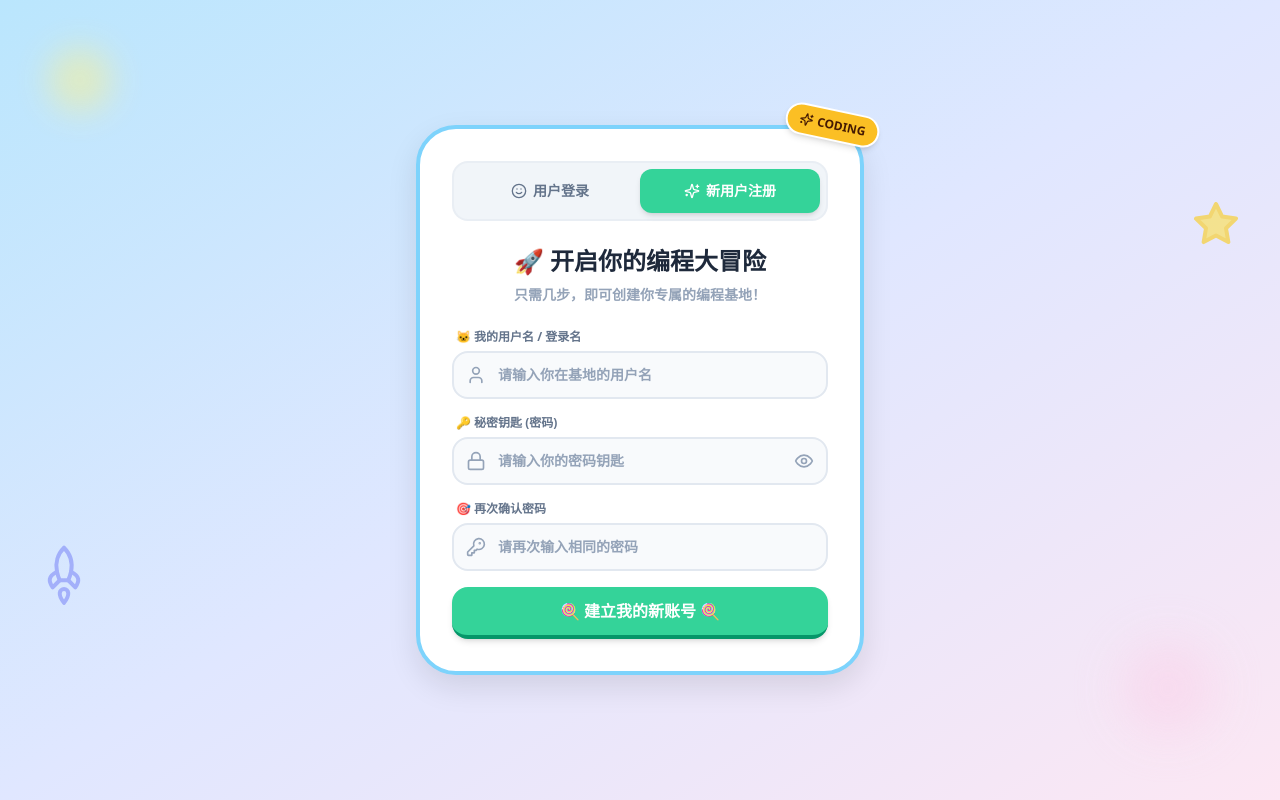
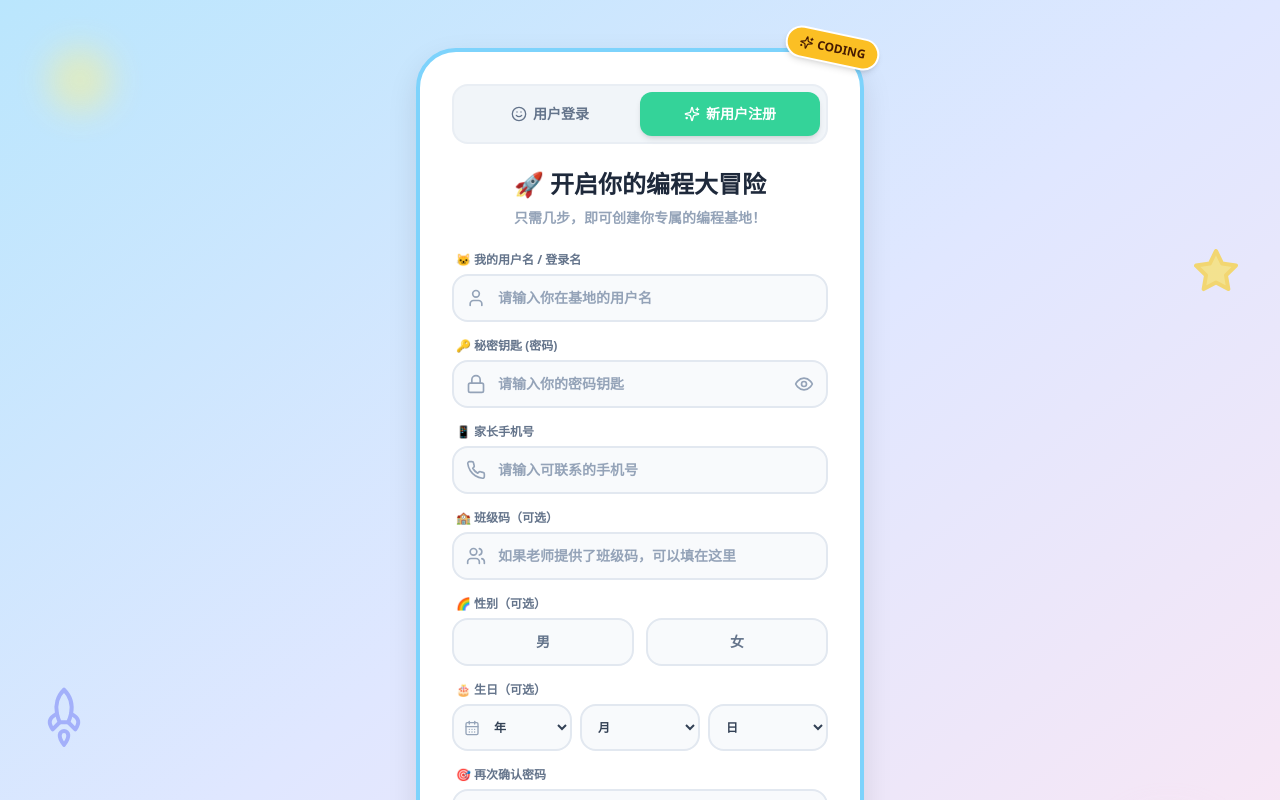
Before and after one commit to jerryshi1968/teaching-p5js, a React (Vite) app in the folder frontend/: page /teaching-p5js/login in a window 1280 px wide. Both pictures are taken after a click on the button "新用户注册". Shown: the top 800 px of the page. Built offline with nearby package versions, Linux system fonts and the light colour scheme.

Commit message:
在注册中，增加： 1. 手机号，必选（先不做手机验证码功能） 2. 班级码，可选 2. 性别，可选 3. 生日（年/月/日），可选

```diff
--- a/frontend/src/pages/Login.jsx
+++ b/frontend/src/pages/Login.jsx
@@ -1,7 +1,17 @@
 import React, { useState } from 'react';
 import { useNavigate } from 'react-router-dom';
-import { User, Lock, Eye, EyeOff, KeyRound, AlertCircle, Smile, Sparkles, Star, Rocket } from 'lucide-react';
+import { User, Lock, Eye, EyeOff, KeyRound, AlertCircle, Smile, Sparkles, Star, Rocket, Phone, Users, CalendarDays } from 'lucide-react';
 import { useAppDialog } from '../hooks/useAppDialog';
+
+const currentYear = new Date().getFullYear();
+const birthdayYears = Array.from({ length: 30 }, (_, index) => currentYear - index);
+const birthdayMonths = Array.from({ length: 12 }, (_, index) => index + 1);
+const birthdayDays = Array.from({ length: 31 }, (_, index) => index + 1);
+const isValidBirthday = (year, month, day) => {
+  const birthday = `${year}-${String(month).padStart(2, '0')}-${String(day).padStart(2, '0')}`;
+  const date = new Date(`${birthday}T00:00:00.000Z`);
+  return date.toISOString().slice(0, 10) === birthday;
+};
 
 const Login = () => {
   const navigate = useNavigate();
@@ -12,6 +22,12 @@ const Login = () => {
   const [username, setUsername] = useState('');
   const [password, setPassword] = useState('');
   const [confirmPassword, setConfirmPassword] = useState(''); // 仅注册时使用
+  const [phone, setPhone] = useState('');
+  const [classCode, setClassCode] = useState('');
+  const [gender, setGender] = useState('');
+  const [birthdayYear, setBirthdayYear] = useState('');
+  const [birthdayMonth, setBirthdayMonth] = useState('');
+  const [birthdayDay, setBirthdayDay] = useState('');
 
   const [showPassword, setShowPassword] = useState(false);
   const [errorMsg, setErrorMsg] = useState('');
@@ -23,6 +39,12 @@ const Login = () => {
     setUsername('');
     setPassword('');
     setConfirmPassword('');
+    setPhone('');
+    setClassCode('');
+    setGender('');
+    setBirthdayYear('');
+    setBirthdayMonth('');
+    setBirthdayDay('');
     setErrorMsg('');
   };
 
@@ -42,10 +64,39 @@ const Login = () => {
       return;
     }
 
+    if (!isLoginTab && !phone.trim()) {
+      setErrorMsg('哎呀！注册时需要填写手机号哦。');
+      return;
+    }
+
+    const hasBirthdayPart = birthdayYear || birthdayMonth || birthdayDay;
+    if (!isLoginTab && hasBirthdayPart && (!birthdayYear || !birthdayMonth || !birthdayDay)) {
+      setErrorMsg('生日如果要填写，请把年、月、日都选完整哦。');
+      return;
+    }
+
+    if (!isLoginTab && hasBirthdayPart && !isValidBirthday(birthdayYear, birthdayMonth, birthdayDay)) {
+      setErrorMsg('这个生日日期不存在，请重新选择一下哦。');
+      return;
+    }
+
     setLoading(true);
 
     try {
       const endpoint = isLoginTab ? '/api/auth/login' : '/api/auth/register';
+      const birthday = birthdayYear && birthdayMonth && birthdayDay
+        ? `${birthdayYear}-${String(birthdayMonth).padStart(2, '0')}-${String(birthdayDay).padStart(2, '0')}`
+        : null;
+      const requestBody = isLoginTab
+        ? { username, password }
+        : {
+            username,
+            password,
+            phone: phone.trim(),
+            classCode: classCode.trim() || null,
+            gender: gender || null,
+            birthday
+          };
 
       // 发起 Fetch 请求到您的 Express 后端（此处基于相对路径，建议在 Vite 中配置代理或使用完整路径）
       const response = await fetch(endpoint, {
@@ -53,7 +104,7 @@ const Login = () => {
         headers: {
           'Content-Type': 'application/json'
         },
-        body: JSON.stringify({ username, password })
+        body: JSON.stringify(requestBody)
       });
 
       const data = await response.json();
@@ -80,6 +131,12 @@ const Login = () => {
         setIsLoginTab(true); // 注册成功后自动切回登录页
         setPassword('');
         setConfirmPassword('');
+        setPhone('');
+        setClassCode('');
+        setGender('');
+        setBirthdayYear('');
+        setBirthdayMonth('');
+        setBirthdayDay('');
       }
     } catch (err) {
       setErrorMsg(err.message);
@@ -91,7 +148,7 @@ const Login = () => {
   return (
     <>
     {appDialog.dialog}
-    <div className="min-h-screen bg-gradient-to-br from-sky-200 via-indigo-100 to-pink-100 flex items-center justify-center p-4 relative overflow-hidden font-sans">
+    <div className="min-h-screen bg-gradient-to-br from-sky-200 via-indigo-100 to-pink-100 flex items-center justify-center p-4 relative overflow-y-auto overflow-x-hidden font-sans">
 
       {/* 背景装饰性卡通泡泡/星星，增加画面丰富度 */}
       <div className="absolute top-12 left-12 w-16 h-16 bg-yellow-200/60 rounded-full blur-lg animate-pulse" />
@@ -103,7 +160,7 @@ const Login = () => {
         <Rocket className="w-12 h-12 -rotate-45" />
       </div>
 
-      <div className="w-full max-w-md bg-white border-4 border-sky-300 rounded-[2.5rem] shadow-[0_12px_30px_rgba(0,0,0,0.1)] p-6 md:p-8 relative">
+      <div className="w-full max-w-md bg-white border-4 border-sky-300 rounded-[2.5rem] shadow-[0_12px_30px_rgba(0,0,0,0.1)] p-6 md:p-8 relative my-8">
 
         {/* 卡片右上角可爱的小星星挂饰 */}
         <div className="absolute -top-5 -right-5 bg-amber-400 text-amber-950 px-3 py-1.5 rounded-full text-xs font-black shadow-md border-2 border-white flex items-center gap-1 rotate-12">
@@ -204,6 +261,136 @@ const Login = () => {
               </div>
             </div>
 
+            {/* 手机号（仅注册时显示） */}
+            {!isLoginTab && (
+              <div className="transition-all duration-300">
+                <label className="block text-xs font-black text-slate-500 mb-1.5 ml-1">
+                  📱 家长手机号
+                </label>
+                <div className="relative">
+                  <div className="absolute inset-y-0 left-0 pl-3.5 flex items-center pointer-events-none text-slate-400">
+                    <Phone className="w-5 h-5" />
+                  </div>
+                  <input
+                    type="tel"
+                    required
+                    value={phone}
+                    onChange={(e) => setPhone(e.target.value)}
+                    placeholder="请输入可联系的手机号"
+                    className="block w-full pl-11 pr-3 py-3 bg-slate-50 border-2 border-slate-200 rounded-2xl text-sm text-slate-800 placeholder-slate-400 font-bold focus:outline-none focus:border-emerald-400 focus:ring-4 focus:ring-emerald-100 transition duration-200"
+                  />
+                </div>
+              </div>
+            )}
+
+            {/* 班级码（仅注册时显示） */}
+            {!isLoginTab && (
+              <div className="transition-all duration-300">
+                <label className="block text-xs font-black text-slate-500 mb-1.5 ml-1">
+                  🏫 班级码（可选）
+                </label>
+                <div className="relative">
+                  <div className="absolute inset-y-0 left-0 pl-3.5 flex items-center pointer-events-none text-slate-400">
+                    <Users className="w-5 h-5" />
+                  </div>
+                  <input
+                    type="text"
+                    value={classCode}
+                    onChange={(e) => setClassCode(e.target.value)}
+                    placeholder="如果老师提供了班级码，可以填在这里"
+                    className="block w-full pl-11 pr-3 py-3 bg-slate-50 border-2 border-slate-200 rounded-2xl text-sm text-slate-800 placeholder-slate-400 font-bold focus:outline-none focus:border-emerald-400 focus:ring-4 focus:ring-emerald-100 transition duration-200"
+                  />
+                </div>
+              </div>
+            )}
+
+            {/* 性别（仅注册时显示） */}
+            {!isLoginTab && (
+              <div className="transition-all duration-300">
+                <label className="block text-xs font-black text-slate-500 mb-1.5 ml-1">
+                  🌈 性别（可选）
+                </label>
+                <div className="grid grid-cols-2 gap-3">
+                  <label className={`flex items-center justify-center gap-2 rounded-2xl border-2 px-4 py-3 text-sm font-black transition cursor-pointer ${
+                    gender === 'male'
+                      ? 'border-sky-400 bg-sky-50 text-sky-700'
+                      : 'border-slate-200 bg-slate-50 text-slate-500 hover:border-sky-200'
+                  }`}>
+                    <input
+                      type="radio"
+                      name="gender"
+                      value="male"
+                      checked={gender === 'male'}
+                      onChange={(e) => setGender(e.target.value)}
+                      className="sr-only"
+                    />
+                    男
+                  </label>
+                  <label className={`flex items-center justify-center gap-2 rounded-2xl border-2 px-4 py-3 text-sm font-black transition cursor-pointer ${
+                    gender === 'female'
+                      ? 'border-pink-400 bg-pink-50 text-pink-700'
+                      : 'border-slate-200 bg-slate-50 text-slate-500 hover:border-pink-200'
+                  }`}>
+                    <input
+                      type="radio"
+                      name="gender"
+                      value="female"
+                      checked={gender === 'female'}
+                      onChange={(e) => setGender(e.target.value)}
+                      className="sr-only"
+                    />
+                    女
+                  </label>
+                </div>
+              </div>
+            )}
+
+            {/* 生日（仅注册时显示） */}
+            {!isLoginTab && (
+              <div className="transition-all duration-300">
+                <label className="block text-xs font-black text-slate-500 mb-1.5 ml-1">
+                  🎂 生日（可选）
+                </label>
+                <div className="grid grid-cols-3 gap-2">
+                  <div className="relative">
+                    <div className="absolute inset-y-0 left-0 pl-3 flex items-center pointer-events-none text-slate-400">
+                      <CalendarDays className="w-4 h-4" />
+                    </div>
+                    <select
+                      value={birthdayYear}
+                      onChange={(e) => setBirthdayYear(e.target.value)}
+                      className="block w-full pl-9 pr-2 py-3 bg-slate-50 border-2 border-slate-200 rounded-2xl text-xs text-slate-700 font-bold focus:outline-none focus:border-emerald-400 focus:ring-4 focus:ring-emerald-100 transition duration-200"
+                    >
+                      <option value="">年</option>
+                      {birthdayYears.map((year) => (
+                        <option key={year} value={year}>{year}</option>
+                      ))}
+                    </select>
+                  </div>
+                  <select
+                    value={birthdayMonth}
+                    onChange={(e) => setBirthdayMonth(e.target.value)}
+                    className="block w-full px-3 py-3 bg-slate-50 border-2 border-slate-200 rounded-2xl text-xs text-slate-700 font-bold focus:outline-none focus:border-emerald-400 focus:ring-4 focus:ring-emerald-100 transition duration-200"
+                  >
+                    <option value="">月</option>
+                    {birthdayMonths.map((month) => (
+                      <option key={month} value={month}>{month}</option>
+                    ))}
+                  </select>
+                  <select
+                    value={birthdayDay}
+                    onChange={(e) => setBirthdayDay(e.target.value)}
+                    className="block w-full px-3 py-3 bg-slate-50 border-2 border-slate-200 rounded-2xl text-xs text-slate-700 font-bold focus:outline-none focus:border-emerald-400 focus:ring-4 focus:ring-emerald-100 transition duration-200"
+                  >
+                    <option value="">日</option>
+                    {birthdayDays.map((day) => (
+                      <option key={day} value={day}>{day}</option>
+                    ))}
+                  </select>
+                </div>
+              </div>
+            )}
+
             {/* 确认密码（仅注册时显示） */}
             {!isLoginTab && (
               <div className="transition-all duration-300">
```
Also changed, not shown: 2 other files (tests, documents, lock files or other folders).
